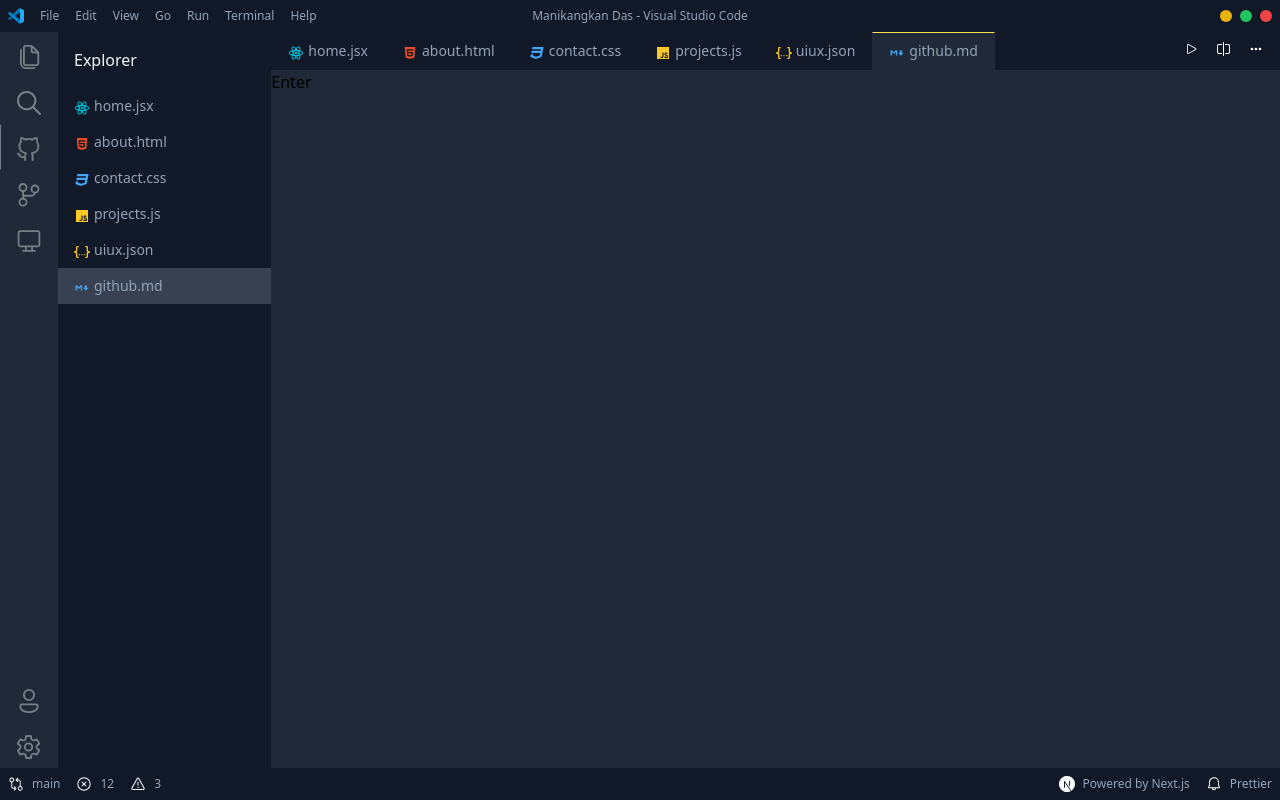
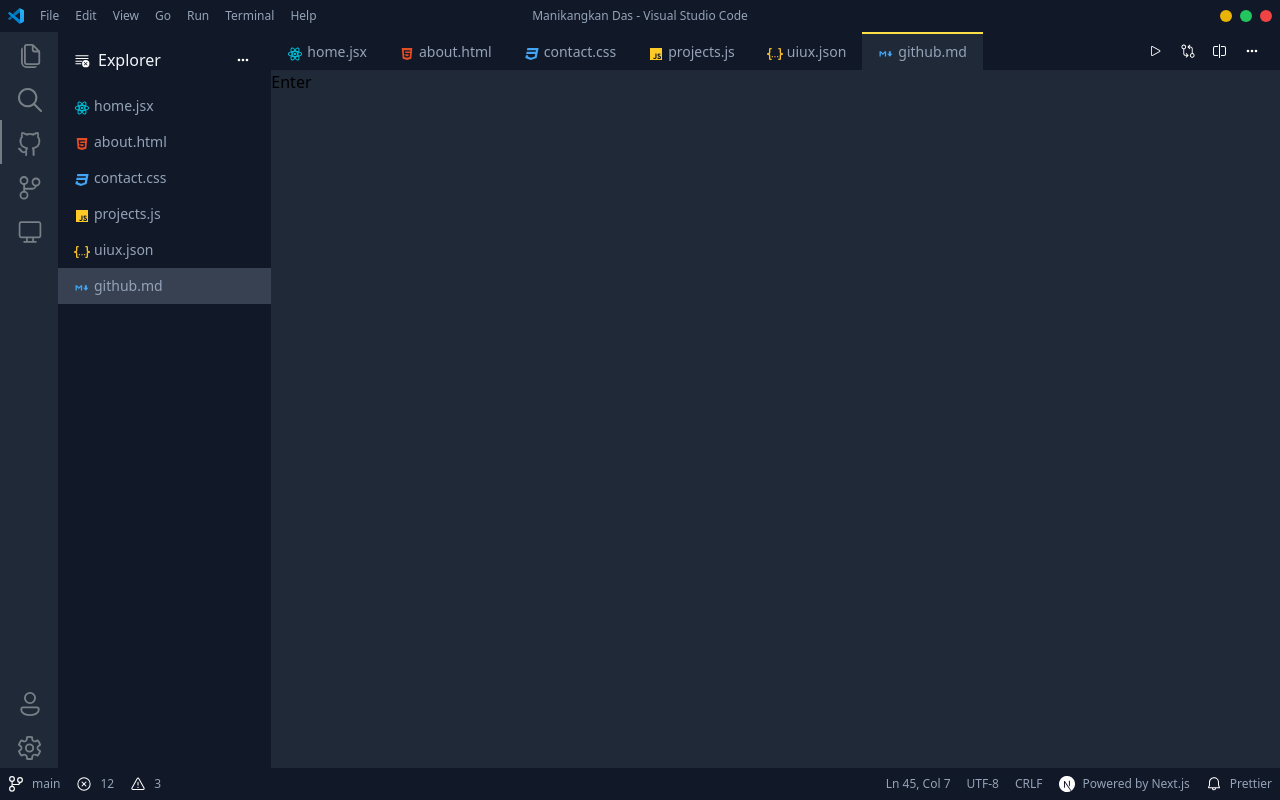
Before and after one commit to manikangkan/portfolio, a Next.js app: page /github in a window 1280 px wide. Built offline with nearby package versions, Linux system fonts and the light colour scheme.

Commit message:
minor updates in ui

```diff
--- a/components/Bottombar.jsx
+++ b/components/Bottombar.jsx
@@ -3,7 +3,7 @@ import Image from "next/image";
 const leftItems = [
   {
     label: "main",
-    icon: "/icons/compare-changes.svg",
+    icon: "/icons/scm.svg",
   },
   {
     label: "12",
@@ -16,6 +16,15 @@ const leftItems = [
 ];
 
 const rightItems = [
+  {
+    label: "Ln 45, Col 7",
+  },
+  {
+    label: "UTF-8",
+  },
+  {
+    label: "CRLF",
+  },
   {
     label: "Powered by Next.js",
     icon: "/nextjs.svg",
@@ -30,6 +39,7 @@ const Layout = ({ item }) => (
   <div
     className="flex items-center space-x-2 cursor-pointer hover:bg-gray-800 p-2"
     key={item.label}>
+    {item.icon && (
       <Image
         src={item.icon}
         alt="bell icon"
@@ -37,6 +47,7 @@ const Layout = ({ item }) => (
         width={16}
         className="invert"
       />
+    )}
     <p className="text-xs text-slate-400">{item.label}</p>
   </div>
 );
--- a/components/Explorer.jsx
+++ b/components/Explorer.jsx
@@ -40,7 +40,27 @@ const Explorer = () => {
 
   return (
     <nav className="bg-gray-900 w-1/6">
-      <p className="p-4 text-slate-100 font-medium">Explorer</p>
+      <div className="p-4 flex items-center justify-between">
+        <div className="space-x-2 flex items-center">
+          <Image
+            src="/icons/clear-all.svg"
+            width={16}
+            height={16}
+            alt="arrow"
+            className="invert"
+          />
+          <p className="text-slate-100 font-medium">Explorer</p>
+        </div>
+        <div className="icon-btn">
+          <Image
+            src="/icons/more-horizontal.svg"
+            width={16}
+            height={16}
+            alt="arrow"
+            className="invert"
+          />
+        </div>
+      </div>
       <section>
         {items.map((item) => (
           <Link href={item.path} key={item.name}>
--- a/components/Sidebar.jsx
+++ b/components/Sidebar.jsx
@@ -50,7 +50,7 @@ const Layout = ({ item }) => {
   return (
     <Link href={item.path} key={item.path}>
       <div
-        className={`px-4 pt-3 pb-2 cursor-pointer opacity-40 hover:opacity-100 border border-transparent relative group flex items-center ${
+        className={`px-4 pt-3 pb-2 cursor-pointer opacity-40 hover:opacity-100 border-l-2 border-transparent relative group flex items-center ${
           router.pathname === item.path && "border-l-slate-100 opacity-100"
         }`}>
         <Image
--- a/components/Tab.jsx
+++ b/components/Tab.jsx
@@ -8,10 +8,10 @@ const Tab = ({ item }) => {
     <Link href={item.path} key={item.name}>
       <div
         key={item.name}
-        className={`flex items-end space-x-1 px-4 py-2 hover:bg-gray-800 cursor-pointer border border-transparent ${
+        className={`flex items-end space-x-1 px-4 py-2 hover:bg-gray-700 cursor-pointer border-t-2 border-transparent ${
           router.pathname === item.path && "border-t-yellow-300 bg-gray-800"
         }`}>
-        <Image src={item.icon} width={16} height={16} alt="file icon"/>
+        <Image src={item.icon} width={16} height={16} alt="file icon" />
         <p className="text-slate-400 text-sm">{item.name}</p>
       </div>
     </Link>
--- a/components/Tabsbar.jsx
+++ b/components/Tabsbar.jsx
@@ -6,6 +6,10 @@ const rightItems = [
   {
     label: "play",
     icon: "/icons/play.svg",
+  },
+  {
+    label: "compare changes",
+    icon: "/icons/compare-changes.svg",
   },
   {
     label: "split horizontal",
@@ -25,10 +29,10 @@ const Tabsbar = () => {
           <Tab item={item} key={item.name} />
         ))}
       </div>
-      <div className="flex items-center space-x-4 mx-4">
+      <div className="flex items-center space-x-2 mx-4">
         {rightItems.map((item) => (
-          <div className="invert cursor-pointer" key={item.label}>
-            <Image src={item.icon} alt="bell icon" height={16} width={16} />
+          <div className="icon-btn" key={item.label}>
+            <Image src={item.icon} alt="bell icon" height={16} width={16} className="invert mt-1"/>
           </div>
         ))}
       </div>
--- a/styles/globals.css
+++ b/styles/globals.css
@@ -14,4 +14,8 @@
   .btn-outline {
     @apply px-6 py-2 rounded-sm font-medium text-yellow-300  border border-yellow-300 hover:bg-yellow-300 hover:text-gray-800;
   }
+
+  .icon-btn {
+    @apply hover:bg-gray-800 w-6 aspect-square grid place-content-center rounded-sm cursor-pointer;
+  }
 }
```
Lines whose indentation alone changed are shown as unchanged.
